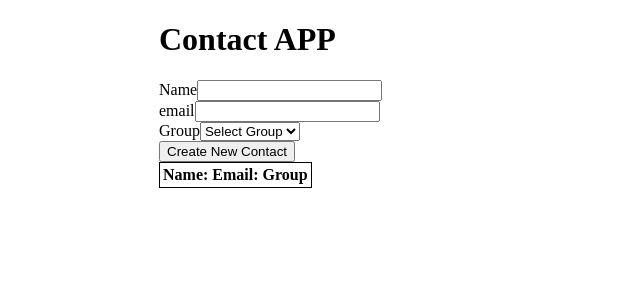
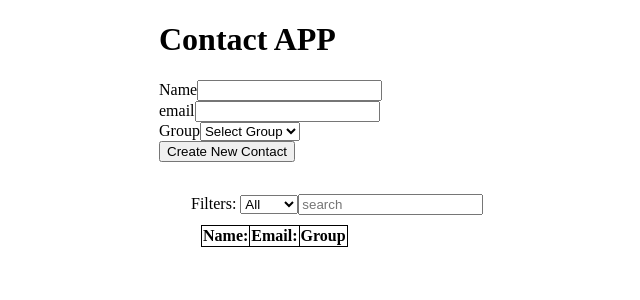
Before and after one commit to ariful-islam-dev/frontend-fullstack-army, a React (Vite) app: page / in a window 1280 px wide. Shown: the top 300 px of the page, without its empty margins (165-805 px from the left). Built offline with nearby package versions, Linux system fonts and the light colour scheme.

Commit message:
show data to table

```diff
--- /dev/null
+++ b/src/App.css
@@ -0,0 +1,13 @@
+table,
+thead,
+tbody,
+tr,
+td,
+th {
+  border: 1px solid #000;
+}
+
+table {
+  border-collapse: collapse;
+  margin: 10px;
+}
--- a/src/App.jsx
+++ b/src/App.jsx
@@ -1,4 +1,5 @@
 import React, { useState } from "react";
+import "./App.css";
 import ContactForm from "./Components/ContactForm";
 import Table from "./Components/Table";
 
--- a/src/Components/ContactForm.jsx
+++ b/src/Components/ContactForm.jsx
@@ -20,6 +20,7 @@ const ContactForm = ({ getContact }) => {
   const handleSubmit = (e) => {
     e.preventDefault();
     getContact(values);
+    setValues(CONTACT_FORM_INIT_STATE);
   };
 
   return (
--- a/src/Components/Table.jsx
+++ b/src/Components/Table.jsx
@@ -17,21 +17,39 @@ const Table = ({ contacts }) => {
   if (filter === "All") {
     filteredContacts = searchTerm ? contacts.filter(searchCB) : contacts;
   } else {
-    filteredContacts = contacts.filter(
-      (contact) => contact.group === filter && searchCB(contact)
-    );
+    filteredContacts = contacts.filter((contact) => contact.group === filter);
   }
+
+  console.log(filteredContacts, filter);
   return (
-    <div>
+    <div style={{ padding: "2rem" }}>
+      <div
+        style={{
+          width: "100%",
+        }}
+      >
+        Filters:{" "}
+        <select value={filter} onChange={handleFilterChange}>
+          <option value="All">All</option>
+          <option value="Home">Home</option>
+          <option value="Office">Office</option>
+        </select>
+        <input
+          type="search"
+          placeholder="search"
+          value={searchTerm}
+          onChange={(e) => setSearchTerm(e.target.value)}
+        />
+      </div>
       <table style={{ border: "1px solid #000" }}>
-        <thead>
+        <thead style={{ border: "1px solid #000" }}>
           <tr>
             <th>Name:</th>
             <th>Email:</th>
             <th>Group</th>
           </tr>
         </thead>
-        <tbody>
+        <tbody style={{ border: "1px solid #000" }}>
           {filteredContacts.map((contact, index) => (
             <tr key={index}>
               <td>{contact.name}</td>
```
